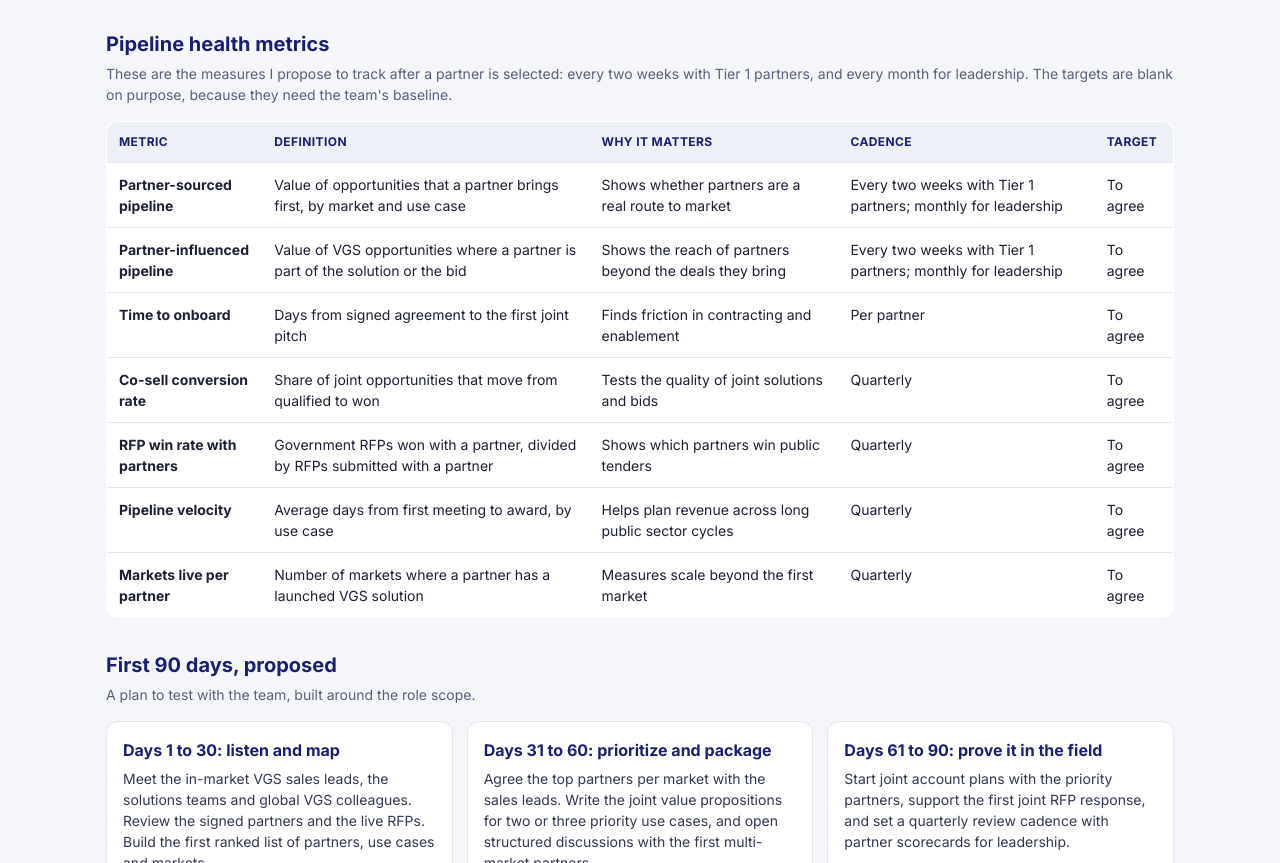
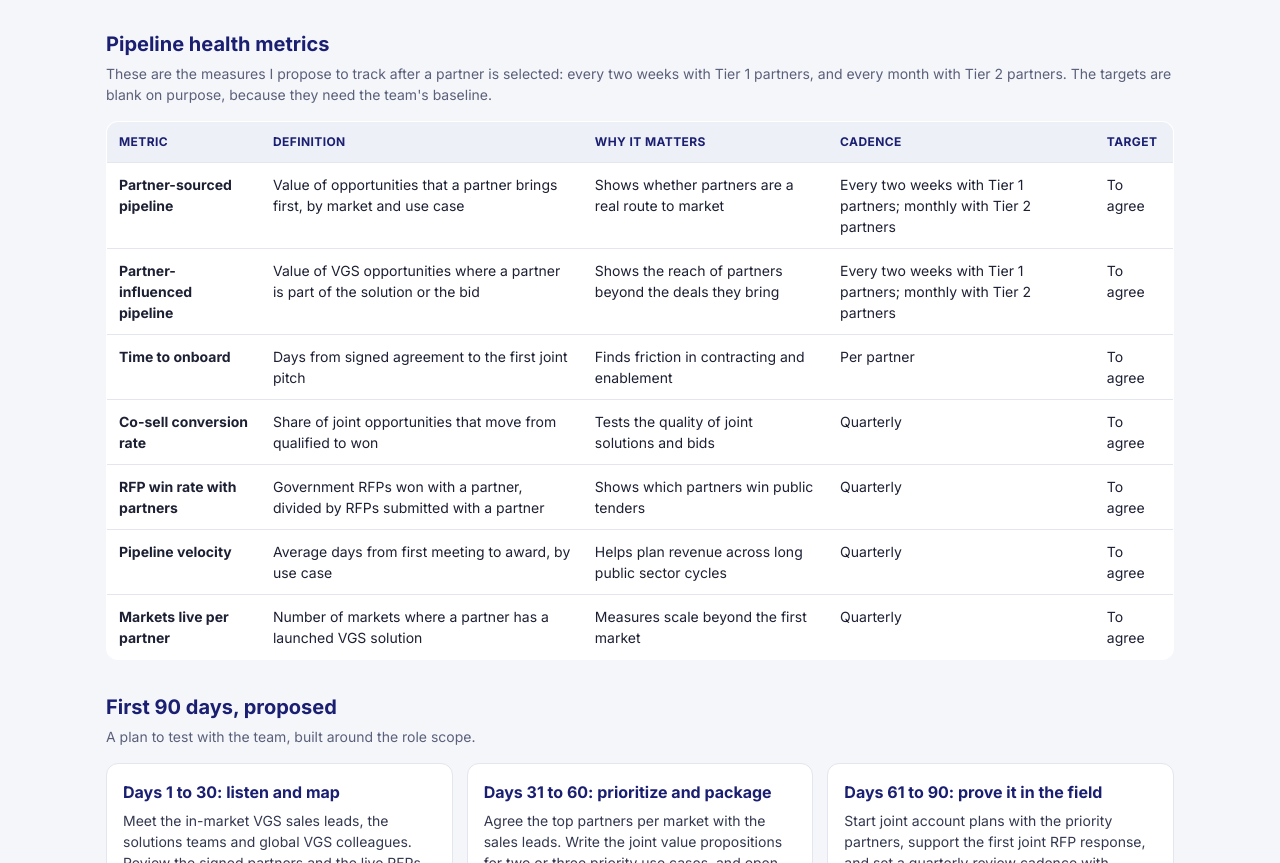
Before and after one commit to vincent-cartron/vgs-apac, a plain HTML site: page index.html in a window 1280 px wide. Shown: the part 8932-9795 px from the top of the page. Drawn offline with Linux system fonts and the light colour scheme.

Commit message:
Pipeline metrics: monthly cadence with Tier 2 partners
Co-Authored-By: Claude Opus 5.5 <noreply@anthropic.com>
Claude-Session: https://claude.ai/code/session_015SbsSwbs2bLgPS8xyPcXWh

```diff
--- a/index.html
+++ b/index.html
@@ -324,12 +324,12 @@ h3.sec{font-size:16px;color:var(--navy);margin:22px 0 10px}
 
 <section id="metrics">
 <h2>Pipeline health metrics</h2>
-<p class="sub">These are the measures I propose to track after a partner is selected: every two weeks with Tier 1 partners, and every month for leadership. The targets are blank on purpose, because they need the team's baseline.</p>
+<p class="sub">These are the measures I propose to track after a partner is selected: every two weeks with Tier 1 partners, and every month with Tier 2 partners. The targets are blank on purpose, because they need the team's baseline.</p>
 <table class="cards">
 <thead><tr><th>Metric</th><th>Definition</th><th>Why it matters</th><th>Cadence</th><th>Target</th></tr></thead>
 <tbody>
-<tr><td data-l="Metric"><b>Partner-sourced pipeline</b></td><td data-l="Definition">Value of opportunities that a partner brings first, by market and use case</td><td data-l="Why it matters">Shows whether partners are a real route to market</td><td data-l="Cadence">Every two weeks with Tier 1 partners; monthly for leadership</td><td data-l="Target">To agree</td></tr>
-<tr><td data-l="Metric"><b>Partner-influenced pipeline</b></td><td data-l="Definition">Value of VGS opportunities where a partner is part of the solution or the bid</td><td data-l="Why it matters">Shows the reach of partners beyond the deals they bring</td><td data-l="Cadence">Every two weeks with Tier 1 partners; monthly for leadership</td><td data-l="Target">To agree</td></tr>
+<tr><td data-l="Metric"><b>Partner-sourced pipeline</b></td><td data-l="Definition">Value of opportunities that a partner brings first, by market and use case</td><td data-l="Why it matters">Shows whether partners are a real route to market</td><td data-l="Cadence">Every two weeks with Tier 1 partners; monthly with Tier 2 partners</td><td data-l="Target">To agree</td></tr>
+<tr><td data-l="Metric"><b>Partner-influenced pipeline</b></td><td data-l="Definition">Value of VGS opportunities where a partner is part of the solution or the bid</td><td data-l="Why it matters">Shows the reach of partners beyond the deals they bring</td><td data-l="Cadence">Every two weeks with Tier 1 partners; monthly with Tier 2 partners</td><td data-l="Target">To agree</td></tr>
 <tr><td data-l="Metric"><b>Time to onboard</b></td><td data-l="Definition">Days from signed agreement to the first joint pitch</td><td data-l="Why it matters">Finds friction in contracting and enablement</td><td data-l="Cadence">Per partner</td><td data-l="Target">To agree</td></tr>
 <tr><td data-l="Metric"><b>Co-sell conversion rate</b></td><td data-l="Definition">Share of joint opportunities that move from qualified to won</td><td data-l="Why it matters">Tests the quality of joint solutions and bids</td><td data-l="Cadence">Quarterly</td><td data-l="Target">To agree</td></tr>
 <tr><td data-l="Metric"><b>RFP win rate with partners</b></td><td data-l="Definition">Government RFPs won with a partner, divided by RFPs submitted with a partner</td><td data-l="Why it matters">Shows which partners win public tenders</td><td data-l="Cadence">Quarterly</td><td data-l="Target">To agree</td></tr>
```
